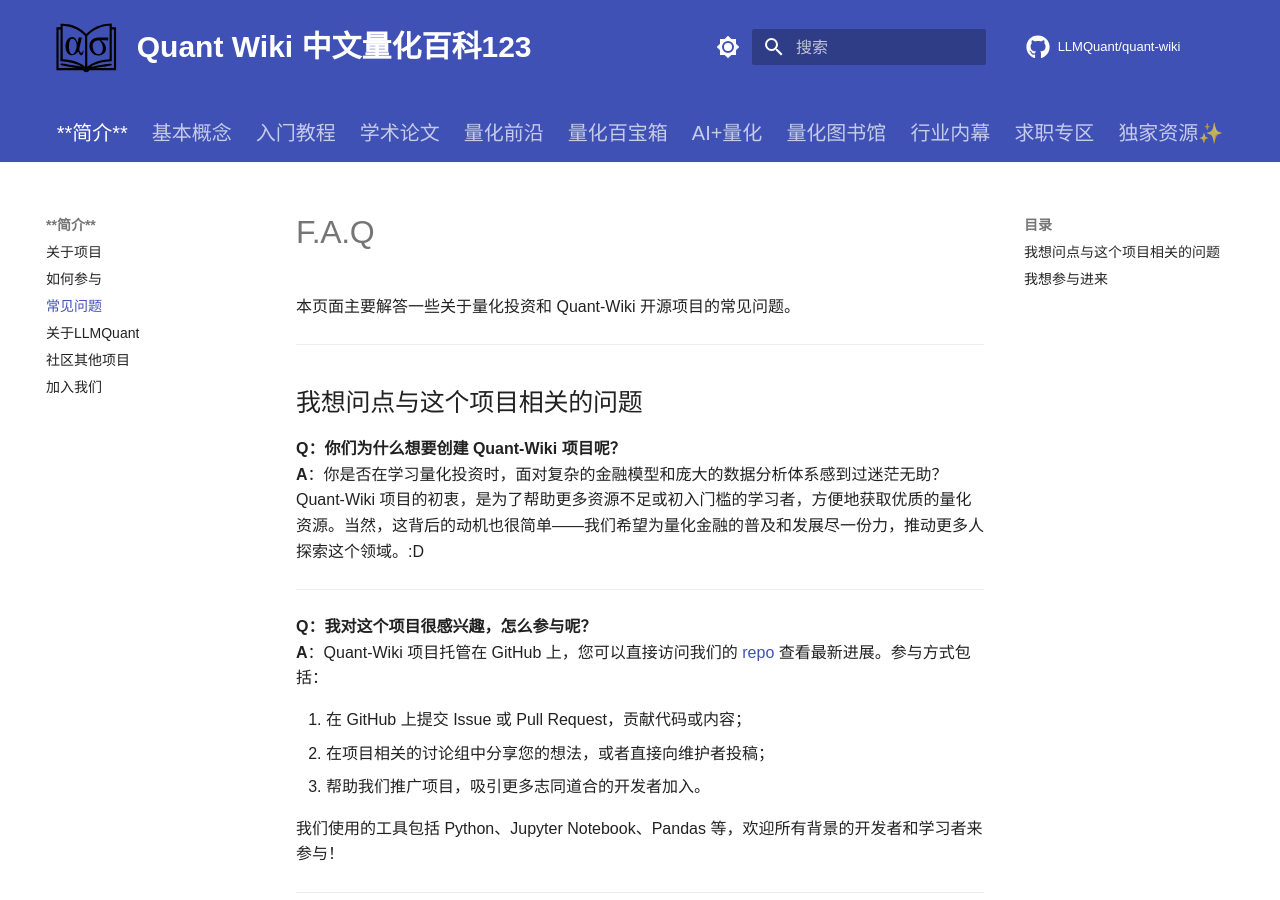
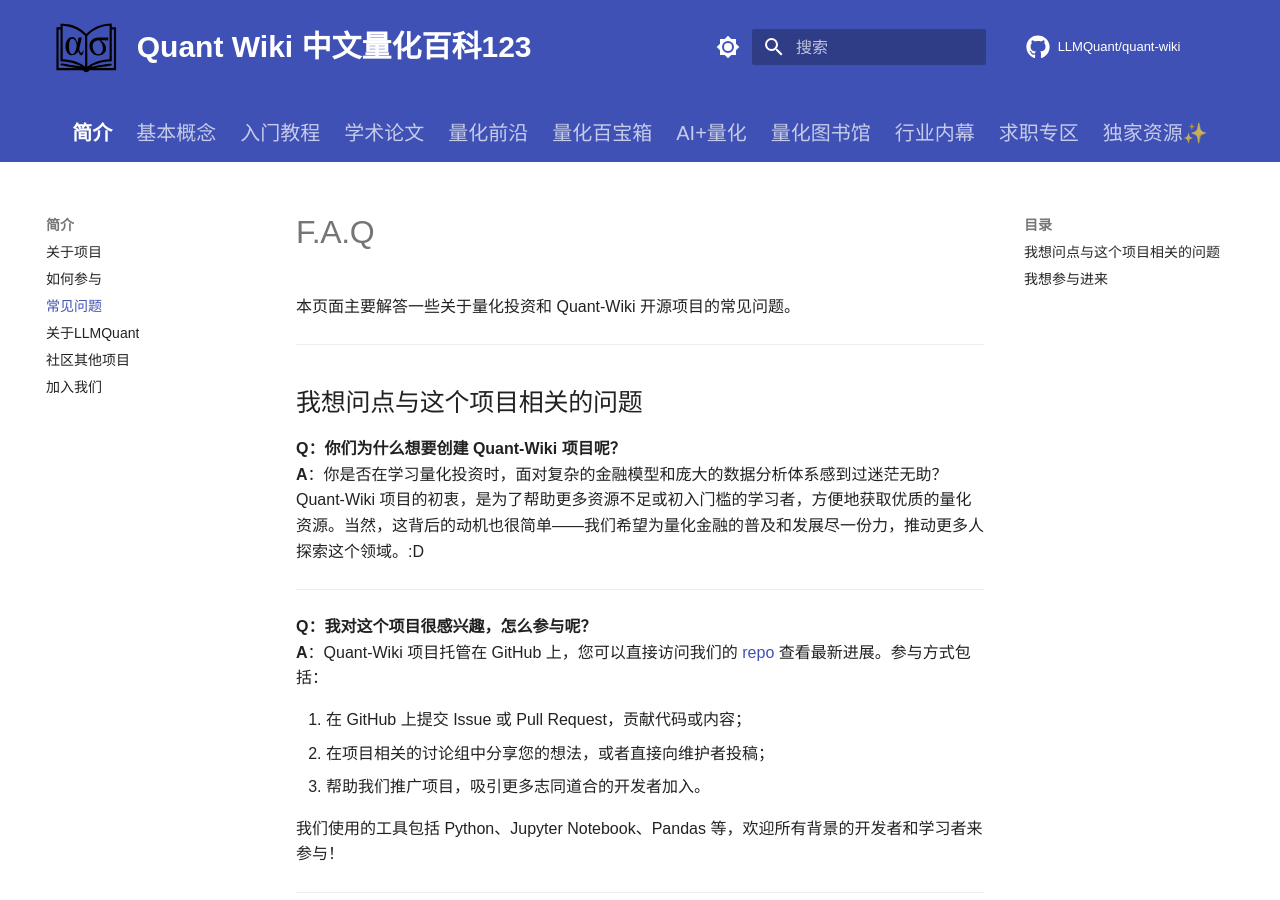
Before and after one commit to shutouyabo/quant-wiki2, an MkDocs documentation site: the page built from docs/FAQ.md, in a window 1280 px wide and 900 px high. Built offline with MkDocs 1.6.1 and Material for MkDocs 9.7.7, drawn with Linux system fonts in a browser that asks for light colours; comment, search, counter and statistics services are not loaded; a style sheet for code colours, icons or effects is not loaded.

```diff
--- a/mkdocs.yml
+++ b/mkdocs.yml
@@ -14,7 +14,7 @@ copyright: Copyright &copy; 2025 LLMQuant Team
 
 # Navigation
 nav:
-  - "**简介**":
+  - "<strong>简介</strong>":
     - 关于项目: index.md
     - 如何参与: contribute.md
     - 常见问题: FAQ.md
```
